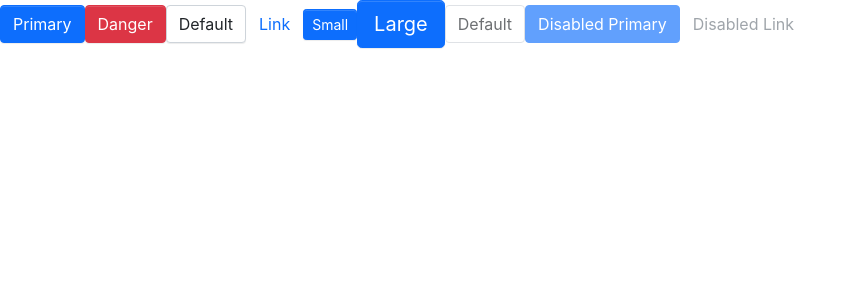
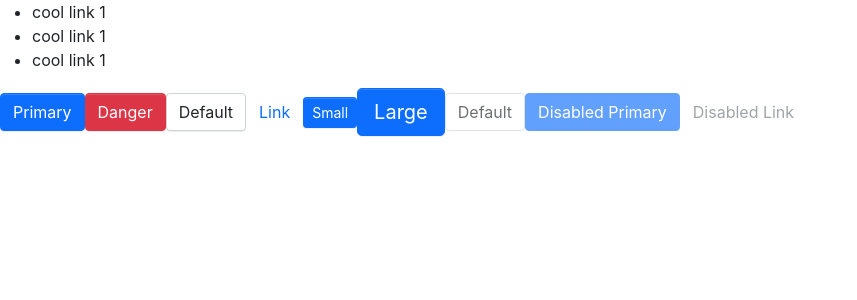
Before and after one commit to XiaoxiaYao/Xyvz-React-Component, a React (Create React App) app: page / in a window 1280 px wide. Shown: the top 300 px of the page, without its empty margins (0-857 px from the left). Built offline with nearby package versions, Linux system fonts and the light colour scheme.

Commit message:
Create Menu and MenuItem.

```diff
--- a/src/App.tsx
+++ b/src/App.tsx
@@ -1,9 +1,17 @@
 import React from 'react';
 import Button, { ButtonType, ButtonSize } from './components/Button/button';
+import Menu from './components/Menu/menu';
+import MenuItem from './components/Menu/menuItem';
 
 function App() {
   return (
     <>
+      <Menu defaultIndex={0}>
+        <MenuItem>cool link 1</MenuItem>
+        <MenuItem>cool link 1</MenuItem>
+        <MenuItem>cool link 1</MenuItem>
+      </Menu>
+
       <Button btnType={ButtonType.Primary} onClick={() => console.log('You clicked.')}>
         Primary
       </Button>
--- /dev/null
+++ b/src/components/Menu/menu.tsx
@@ -0,0 +1,32 @@
+import React from 'react';
+import classNames from 'classnames';
+
+type MenuMode = 'horizontal' | 'vertical';
+export interface MenuProps {
+  defaultIndex?: number;
+  className?: string;
+  mode?: MenuMode;
+  style?: React.CSSProperties;
+  onSelect?: (selectedIndex: number) => void;
+}
+
+const Menu: React.FC<MenuProps> = (props) => {
+  const { defaultIndex, className, mode, style, onSelect, children } = props;
+
+  const classes = classNames('menu', className, {
+    'menu-vertical': mode === 'vertical',
+  });
+
+  return (
+    <ul className={classes} style={style}>
+      {children}
+    </ul>
+  );
+};
+
+Menu.defaultProps = {
+  defaultIndex: 0,
+  mode: 'horizontal',
+};
+
+export default Menu;
--- /dev/null
+++ b/src/components/Menu/menuItem.tsx
@@ -0,0 +1,25 @@
+import React from 'react';
+import classNames from 'classnames';
+
+export interface MenuItemProps {
+  index?: number;
+  disabled?: boolean;
+  className?: string;
+  style?: React.CSSProperties;
+}
+
+const MenuItem: React.FC<MenuItemProps> = (props) => {
+  const { index, disabled, className, style, children } = props;
+
+  const classes = classNames('menu-item', className, {
+    is_disabled: disabled,
+  });
+
+  return (
+    <li className={classes} style={style}>
+      {children}
+    </li>
+  );
+};
+
+export default MenuItem;
```
